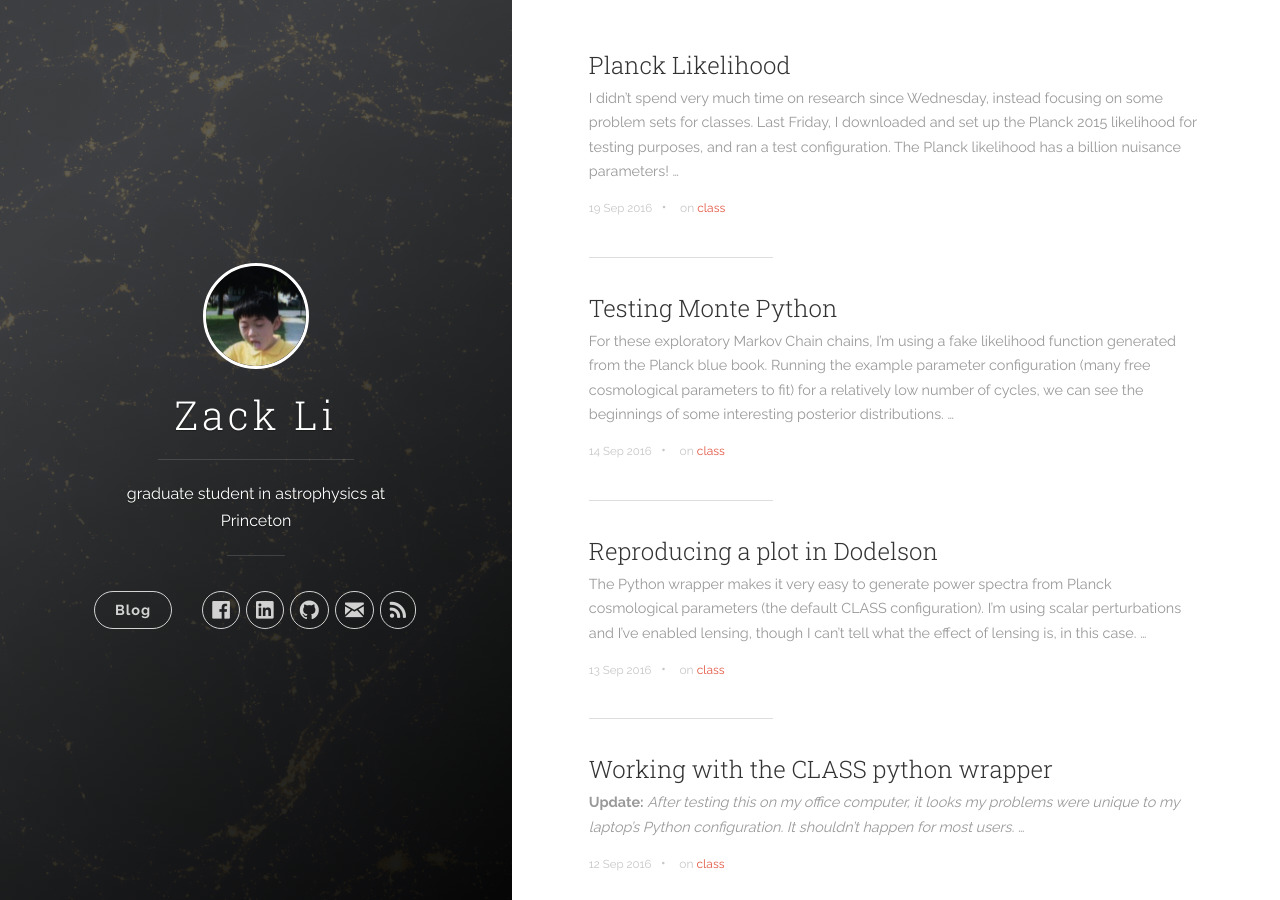
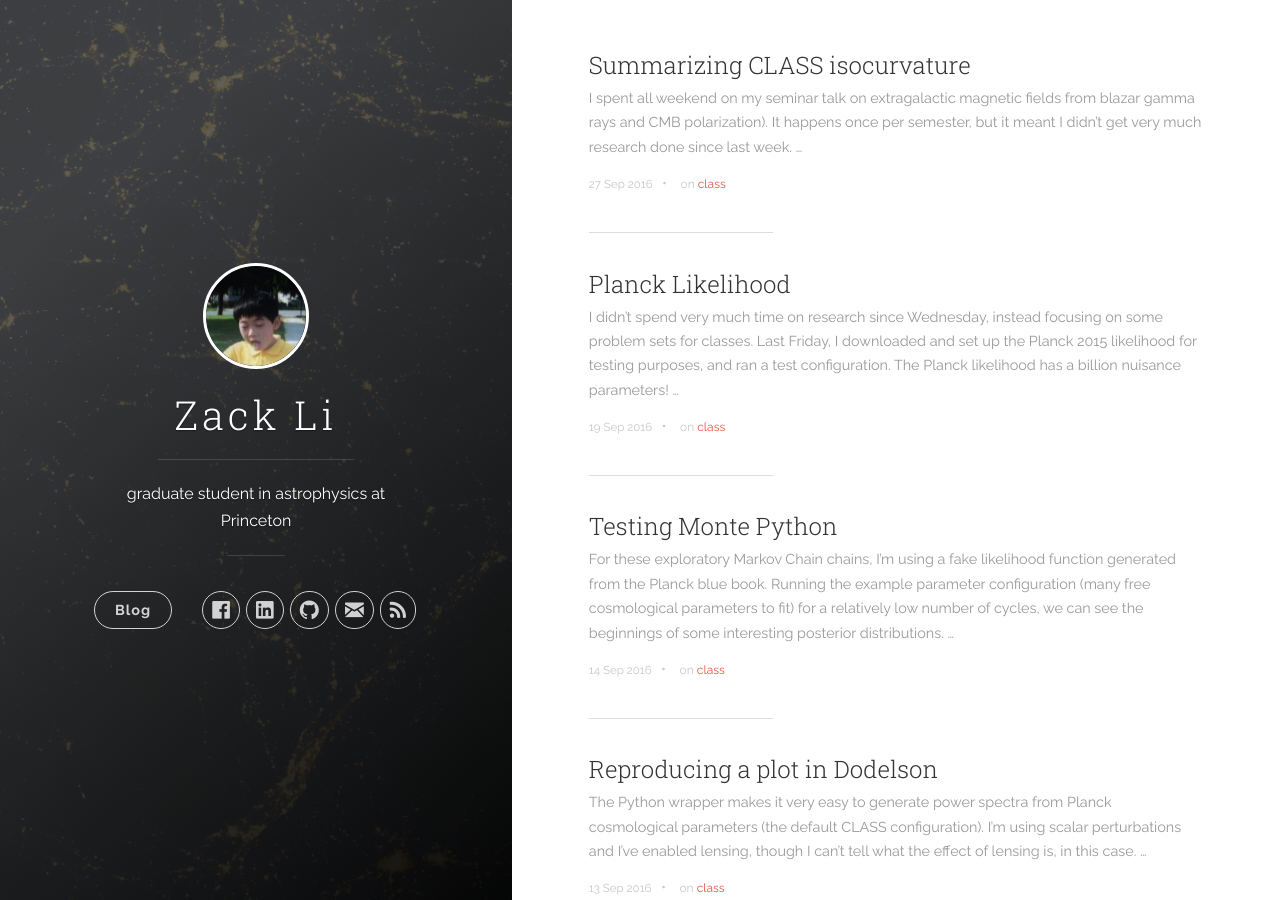
Before and after one commit to xzackli/xzackli.github.io, a Jekyll site: the page built from index.html, in a window 1280 px wide and 900 px high. Built offline with Jekyll 4.4.1, drawn with Linux system fonts in a browser that asks for light colours; nearby versions of some CDN libraries; the list of posts is cut into pages by our own code; some of the changed lines change nothing that is shown.

Commit message:
new post about isocurvature

```diff
--- a/_includes/footer.html
+++ b/_includes/footer.html
@@ -3,6 +3,8 @@
 </footer>
 
 <script type="text/javascript" src="https://ajax.googleapis.com/ajax/libs/jquery/1.11.3/jquery.min.js"></script>
+<script type="text/javascript" src="http://cdn.mathjax.org/mathjax/latest/MathJax.js?config=TeX-AMS-MML_HTMLorMML">
+</script>
 <script type="text/javascript" src="{{ "js/main.js" | prepend: site.baseurl }}"></script>
 {% if site.google_analytics %}
 <script>
--- /dev/null
+++ b/_posts/2016-09-27-summarizing-CLASS-isocurvature.markdown
@@ -0,0 +1,84 @@
+---
+title:  "Summarizing CLASS isocurvature"
+date:   2016-09-27 13:35:00
+categories: [class]
+tags: [class]
+---
+I spent all weekend on my seminar talk on extragalactic magnetic fields from blazar gamma rays and CMB polarization). It happens once per semester, but it meant I didn't get very much research done since last week.
+
+In this post, I'm going to give a rundown of the ways one can vary isocurvature in the CLASS initial conditions.
+
+The first specifier for isocurvature turns on the kind of isocurvature modes we will allow. Remember that these are **isocurvature** perturbations, and thus preserve curvature while still perturbing primordial components. These arise from the three isocurvature modes when varying \\[\delta_{\gamma}, \delta_{\nu}, \delta_b, \delta_c \\].
+~~~~~~~~~~~~~
+7) list of initial conditions for scalars ('ad' for adiabatic, 'bi' for baryon
+   isocurvature, 'cdi' for CDM isocurvature, 'nid' for neutrino density
+   isocurvature, 'niv' for neutrino velocity isocurvature). More than one of
+   these allowed, can be attached or separated by arbitrary characters; letters
+   can be small or capital.
+   (default: set to 'ad')
+
+ic = ad
+#ic = ad&bi&nid
+~~~~~~~~~~~~~
+
+
+~~~~~~~~~~~~~
+1) primordial spectrum type ('analytic_Pk' for an analytic smooth function with amplitude, tilt, running, etc.; analytic spectra with feature can also be added as a new type;'inflation_V' for a numerical computation of the inflationary primordial spectrum, through a full integration of the perturbation equations, given a parametrization of the potential V(phi) in the observable window, like in astro-ph/0703625; 'inflation_H' for the same, but given a parametrization of the potential H(phi) in the observable window, like in astro-ph/0710.1630; 'inflation_V_end' for the same, but given a parametrization of the potential V(phi) in the whole region between the observable part and the end of inflation; there is also an option 'two scales' in order to specify two amplitudes instead of one amplitude and one tilt, like in the isocurvature mode analysis of the Planck inflation paper (works also for adiabatic mode only; see details below, item 2.c); finally 'external_Pk' allows for the primordial spectrum to be computed externally by some piece of code, or to be read from a table, see 2.d). (default: set to 'analytic_Pk')
+
+P_k_ini type = analytic_Pk
+~~~~~~~~~~~~~
+
+
+
+~~~~~~~~~~~
+2.a.3) isocurvature/entropy perturbations: for each mode xx ('xx' being one of
+       'bi', 'cdi', 'nid', 'niv', corresponding to baryon, cdm, neutrino
+       density and neutrino velocity entropy perturbations), enter the
+       entropy-to-curvature ratio f_xx, tilt n_xx and running alpha_xx, all
+       defined at the pivot scale; e.g.  f_cdi of 0.5 means S_cdi/R equal to
+       one half and (S_cdi/R)^2 to 0.25
+       (default: set each 'f_xx' to 1, 'n_xx' to 1, 'alpha_xx' to 0)
+
+f_bi = 1.
+n_bi = 1.5
+
+f_cdi=1.
+
+f_nid=1.
+n_nid=2.
+alpha_nid= 0.01
+
+etc.
+~~~~~~~~~~~
+
+
+
+~~~~~~~~~~
+2.e.3) if one isocurvature mode has been turned on ('ic' set e.g. to 'ad,cdi'
+       or 'ad,nid', etc.), enter values of the isocurvature amplitude
+       'P_{II}^1', 'P_{II}^2', and cross-correlation amplitude 'P_{RI}^1',
+       '|P_{RI}^2|' (see Planck paper on inflation for details on definitions)
+
+P_{II}^1 = 1.e-11
+P_{II}^2 = 1.e-11
+P_{RI}^1 = -1.e-13
+|P_{RI}^2| = 1.e-13
+~~~~~~~~~~
+
+
+
+
+
+
+
+~~~~~~~~~~~~~~~~~
+2.e.4) set 'special iso' to 'axion' or 'curvaton' for two particular cases:
+       'axion' means uncorrelated, n_ad equal to n_iso, 'curvaton' means fully
+       anti-correlated with f_iso<0 (in the conventions of the Planck inflation
+       paper this would be called fully correlated), n_iso equal to one; in
+       these two cases, the last three of the four paramneters in 2.c.3 will be
+       over-written give the input for 'P_{II}^1' (defaut: 'special_iso' left
+       blanck, code assumes general case described by four parameters of 2.c.3)
+
+special_iso =
+~~~~~~~~~~~~~~~~~
```
Also changed, not shown: screenshot.png (deleted).
